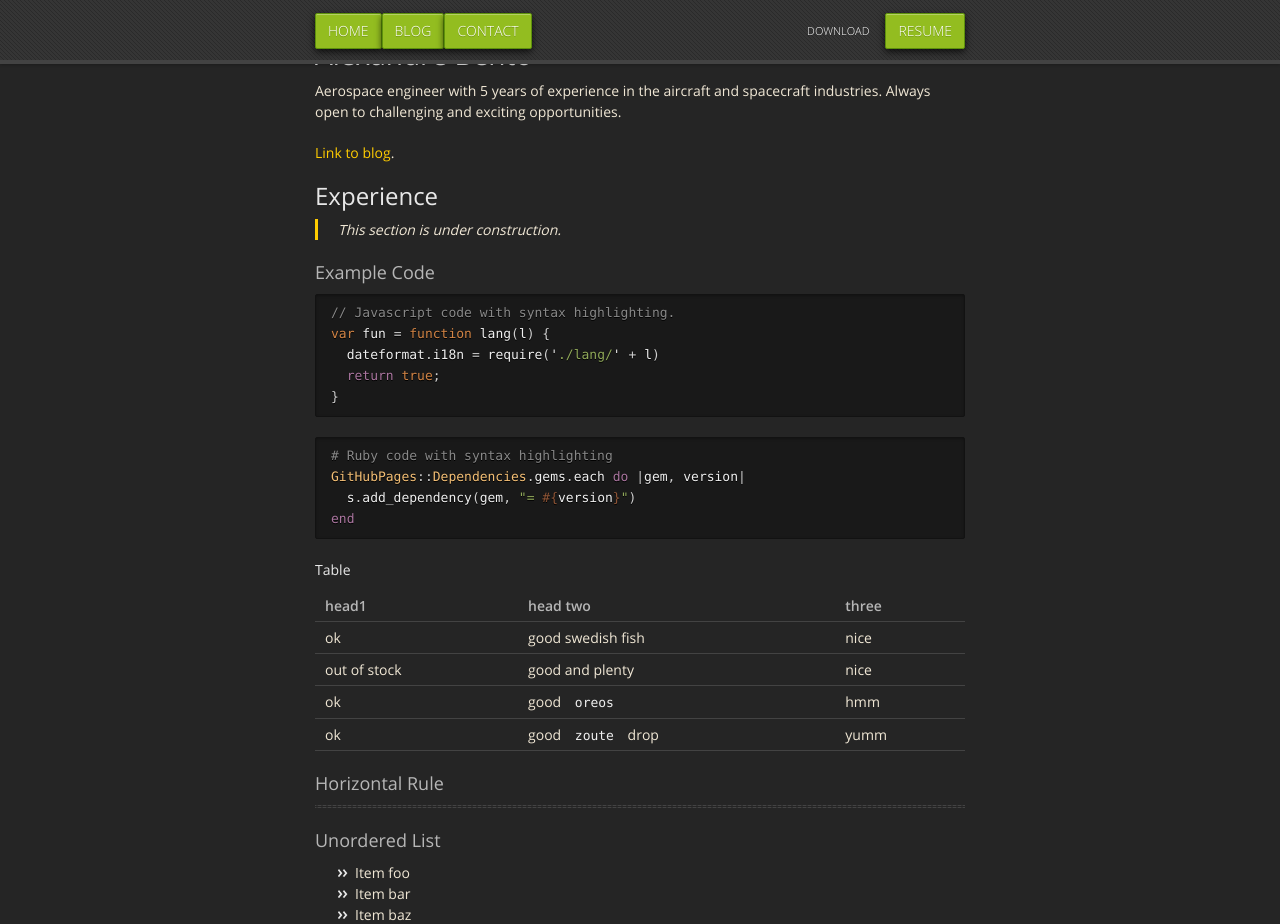
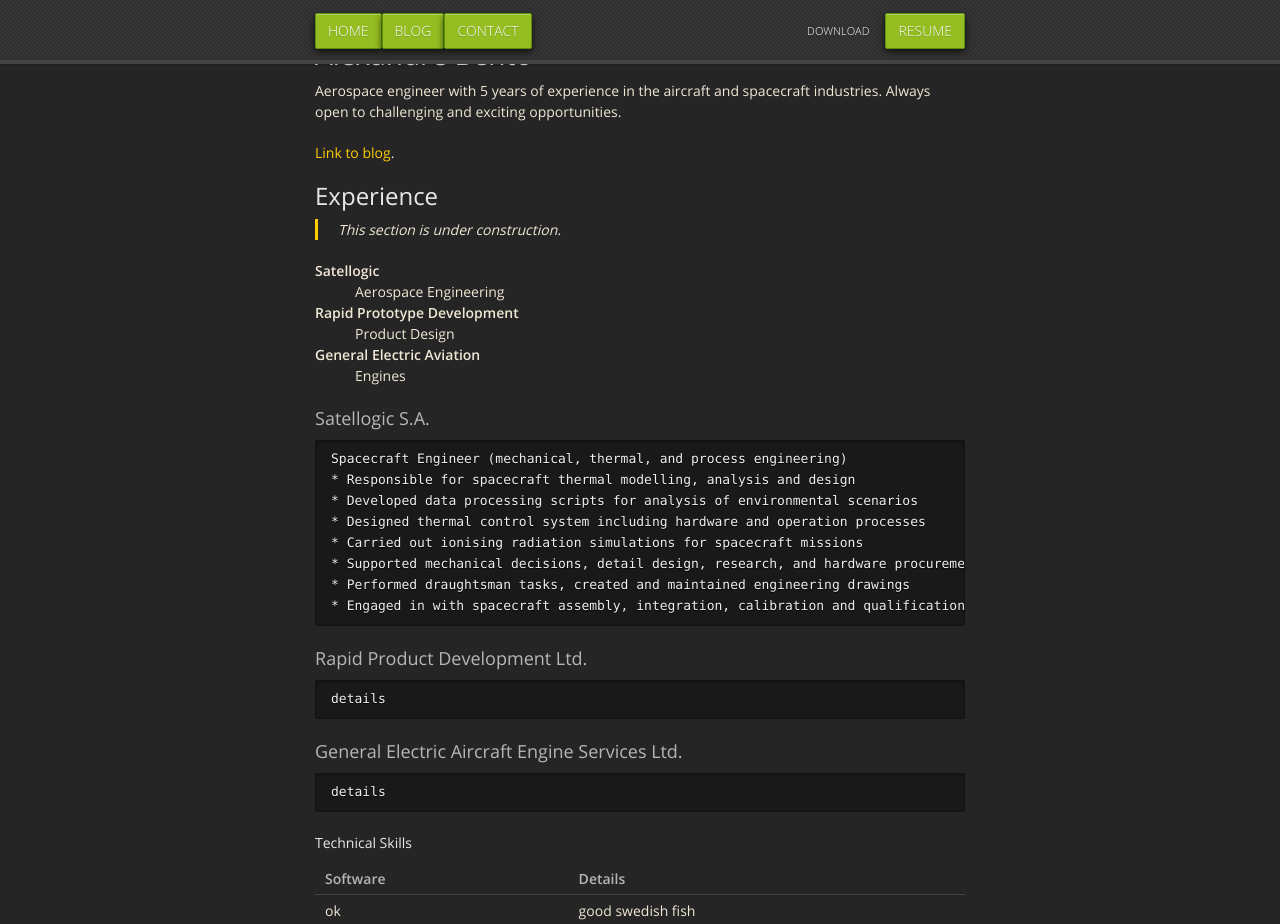
Before and after one commit to alexandrebento/alexandrebento.github.io, a Jekyll site: the page built from index.md, in a window 1280 px wide and 1400 px high, scrolled down 232 px. Shown: the top 924 px of the window. Built offline with Jekyll 4.4.1, drawn with Linux system fonts in a browser that asks for light colours; nearby versions of some CDN libraries; our own code applies the rules of GitHub Pages for plain Markdown files; some of the changed text lies outside the part shown.

Commit message:
test update details

````diff
--- a/index.md
+++ b/index.md
@@ -12,31 +12,48 @@
 
 > This section is under construction.
 
-### [](#header-3)Example Code
+<dl>
+<dt>Satellogic</dt>
+<dd>Aerospace Engineering</dd>
+<dt>Rapid Prototype Development</dt>
+<dd>Product Design</dd>
+<dt>General Electric Aviation</dt>
+<dd>Engines</dd>
+</dl>
 
-```js
-// Javascript code with syntax highlighting.
-var fun = function lang(l) {
-  dateformat.i18n = require('./lang/' + l)
-  return true;
-}
+### [](#header-3)Satellogic S.A.
+
+```text
+Spacecraft Engineer (mechanical, thermal, and process engineering)
+* Responsible for spacecraft thermal modelling, analysis and design
+* Developed data processing scripts for analysis of environmental scenarios
+* Designed thermal control system including hardware and operation processes
+* Carried out ionising radiation simulations for spacecraft missions
+* Supported mechanical decisions, detail design, research, and hardware procurement
+* Performed draughtsman tasks, created and maintained engineering drawings
+* Engaged in with spacecraft assembly, integration, calibration and qualification
 ```
 
-```ruby
-# Ruby code with syntax highlighting
-GitHubPages::Dependencies.gems.each do |gem, version|
-  s.add_dependency(gem, "= #{version}")
-end
+### [](#header-3)Rapid Product Development Ltd.
+
+```text
+details
 ```
 
-#### [](#header-4)Table
+### [](#header-3)General Electric Aircraft Engine Services Ltd.
 
-| head1        | head two          | three |
-|:-------------|:------------------|:------|
-| ok           | good swedish fish | nice  |
-| out of stock | good and plenty   | nice  |
-| ok           | good `oreos`      | hmm   |
-| ok           | good `zoute` drop | yumm  |
+```text
+details
+```
+
+#### [](#header-2)Technical Skills
+
+| Software     | Details           |
+|:-------------|:------------------|
+| ok           | good swedish fish |
+| out of stock | good and plenty   |
+| ok           | good `oreos`      |
+| ok           | good `zoute` drop |
 
 ### Horizontal Rule
 
@@ -48,28 +65,3 @@
 * Item bar
 * Item baz
 * Item zip
-
-### Small image
-
-![](https://assets-cdn.github.com/images/icons/emoji/octocat.png)
-
-### Definition List
-
-<dl>
-<dt>Name</dt>
-<dd>Godzilla</dd>
-<dt>Born</dt>
-<dd>1952</dd>
-<dt>Birthplace</dt>
-<dd>Japan</dd>
-<dt>Color</dt>
-<dd>Green</dd>
-</dl>
-
-```text
-Long, single-line code blocks should not wrap. They should horizontally scroll if they are too long. This line should be long enough to demonstrate this.
-```
-
-```text
-The final element.
-```
````
